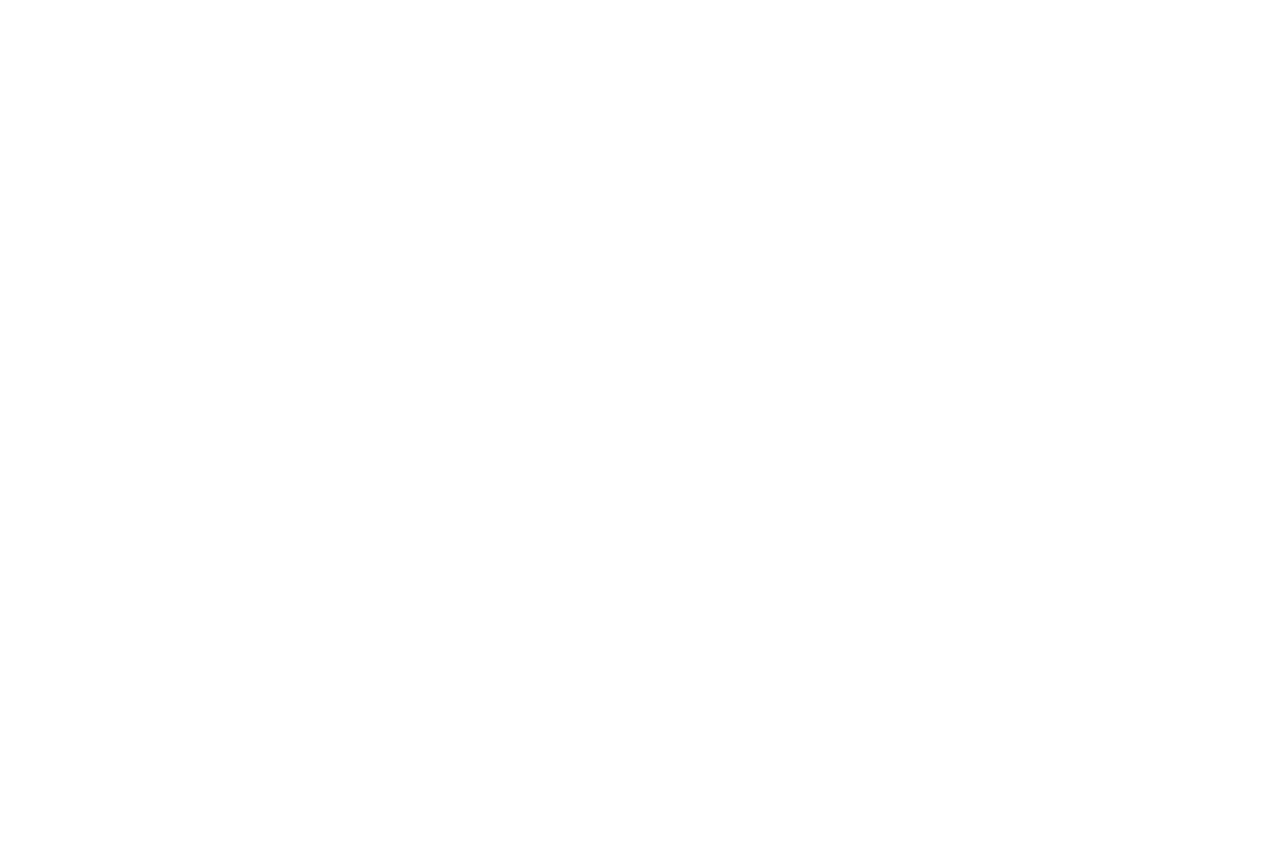
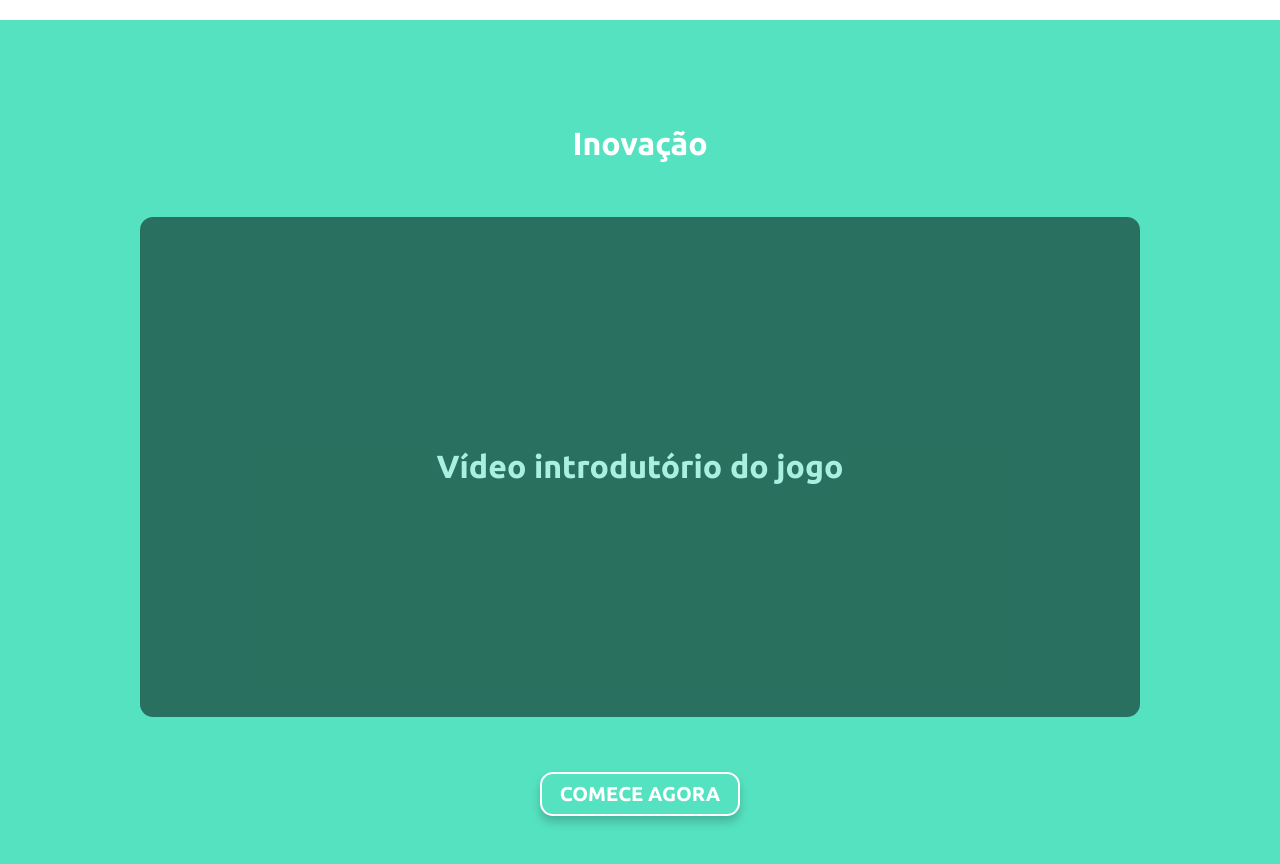
Before and after one commit to lorenzowind/UBEMath, a React (Create React App) app in the folder frontend/: page / in a window 1280 px wide. Shown: the part 1600-2464 px from the top of the page. Before the commit the page ends 1620 px from the top, so only its background shows below. Built offline with nearby package versions, Linux system fonts and the light colour scheme.

Commit message:
feat: interface third container in home page

```diff
--- a/frontend/src/pages/Home/index.tsx
+++ b/frontend/src/pages/Home/index.tsx
@@ -8,6 +8,8 @@ import {
   FirstContainerContent,
   SecondContainer,
   SecondContainerContent,
+  ThirdContainer,
+  ThirdContainerContent,
 } from './styles';
 
 import logoImg from '../../assets/logo.svg';
@@ -81,6 +83,20 @@ const Home: React.FC = () => {
           </div>
         </SecondContainerContent>
       </SecondContainer>
+
+      <ThirdContainer>
+        <ThirdContainerContent>
+          <section>
+            <h1>Inovação</h1>
+            <div>
+              <strong>Vídeo introdutório do jogo</strong>
+            </div>
+            <button id="signup" type="button">
+              COMECE AGORA
+            </button>
+          </section>
+        </ThirdContainerContent>
+      </ThirdContainer>
     </Container>
   );
 };
--- a/frontend/src/pages/Home/styles.ts
+++ b/frontend/src/pages/Home/styles.ts
@@ -283,3 +283,66 @@ export const SecondContainerContent = styled.div`
     margin: 0;
   }
 `;
+
+export const ThirdContainer = styled.div`
+  height: 900px;
+  width: 100%;
+
+  display: flex;
+  align-items: stretch;
+
+  background: #55e2c1;
+`;
+
+export const ThirdContainerContent = styled.div`
+  width: 100%;
+  display: flex;
+  flex-direction: column;
+  align-items: center;
+  justify-content: center;
+  text-align: center;
+
+  h1 {
+    font-size: 32px;
+    font-weight: 700;
+    color: #fff;
+    margin-bottom: 55px;
+  }
+
+  div {
+    width: 1000px;
+    height: 500px;
+    opacity: 0.5;
+    border-radius: 13px;
+    background-color: #000000;
+    display: flex;
+    align-items: center;
+    justify-content: center;
+    margin-bottom: 55px;
+
+    strong {
+      font-size: 32px;
+      font-weight: 700;
+      color: #fff;
+    }
+  }
+
+  #signup {
+    border: 0;
+    width: 200px;
+    border-radius: 13px;
+    box-shadow: 0 6px 10px 0 rgba(0, 0, 0, 0.2);
+    border: solid 2px #fff;
+    background-color: #55e2c1;
+
+    font-size: 20px;
+    font-weight: 700;
+    color: #fff;
+    padding: 8px;
+    transition: background-color 0.2s;
+
+    &:hover {
+      background: ${shade(0.2, '#55e2c1')};
+    }
+  }
+`;
```
